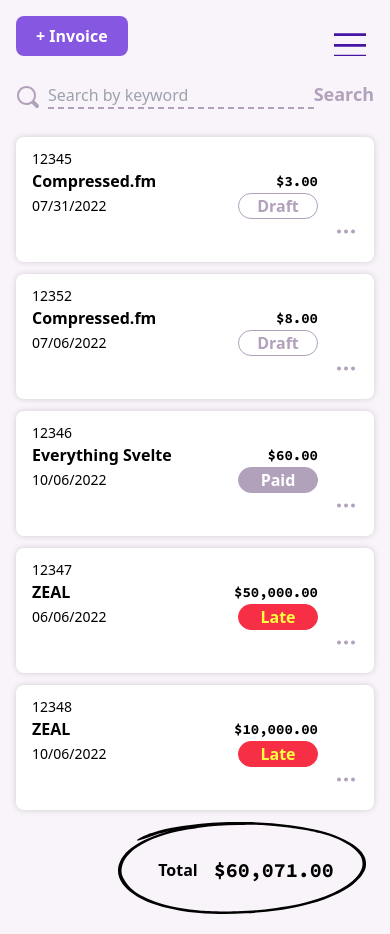
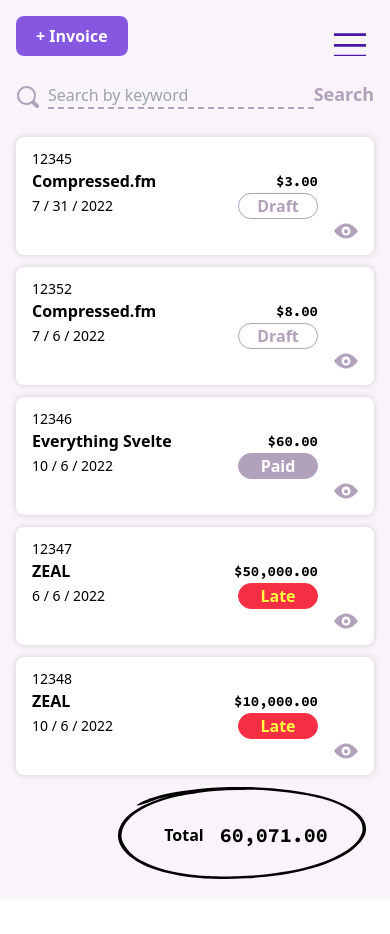
Before and after one commit to crazyH0b0/svelte-invoice, a SvelteKit app: page /invoices in a window 390 px wide. After the commit the page ends 899 px from the top, so only its background shows below. Built offline with nearby package versions, Linux system fonts and the light colour scheme.

Commit message:
fix utils

```diff
--- a/src/lib/utils/dateHelper.ts
+++ b/src/lib/utils/dateHelper.ts
@@ -1,13 +1,34 @@
-import {isBefore} from 'date-fns'
+import { isBefore } from 'date-fns';
 
-export const formatDate = (myDate: string): string => {
-    const [year, month,date] = myDate.split('-')
-    return `${month}/${date}/${year}`
+/**
+ * This takes yyyy-mm-dd and returns m-d-yyyy
+ * @param {string} myDate
+ * @returns {string} m-d-yyyy
+ */
+export const convertDate = (myDate: string): string => {
+  // break apart the date
+  const [year, month, date] = splitDate(myDate);
+  // return it in the correct format
+  return `${parseInt(month)} /  ${parseInt(date)} / ${year}`
 }
 
-export const isLate = (myDate: string): boolean =>{
-  const [year, month,date] = myDate.split('-')
-  const dueDate = new Date(parseInt(year), parseInt(month),parseInt( date))
-  const today = new Date()
-  return isBefore(dueDate, today)
+/**
+ * Determines whether a date is before today (meaning it's late!)
+ * @param {string} myDate
+ * @returns {boolean}
+ */
+export const isLate = (myDate: string): boolean => {
+  const [year, month, date] = splitDate(myDate);
+  const dueDate = new Date(parseInt(year), parseInt(month), parseInt(date));
+  const today = new Date();
+  return isBefore(dueDate, today);
 }
+
+/**
+ * Takes a date yyyy-mm-dd and splits it into an array
+ * @param {string} myDate
+ * @returns {Array} [yyyy, mm, dd]
+ */
+export const splitDate = (myDate: string): Array<string> => {
+  return myDate.split('-')
+}
--- a/src/lib/utils/moneyHelper.ts
+++ b/src/lib/utils/moneyHelper.ts
@@ -1,24 +1,51 @@
-export const sumLineItem = (lineItem: LineItem[] | undefined): number => {
-  if (!lineItem) return 0;
-  return lineItem.reduce((acc, cur ) => acc+cur.amount , 0)
+/**
+ * Takes all the line items and adds them up
+ * @param {Array|undefined} lineItems
+ * @returns {number}
+ */
+export const sumLineItems = (lineItems: LineItem[] | undefined): number => {
+  if (!lineItems) return 0
+  return lineItems.reduce((prevValue, curValue) => prevValue + curValue.amount, 0)
 }
 
+/**
+ * Takes and returns a dollar amount (USD), formatted with commas and 2 decimals places
+ * @param {number} cents
+ * @returns {string}
+ */
 export const centsToDollars = (cents: number): string => {
-  const dollars = cents / 100
-  const addDecimals  = twoDecimal(dollars)
-  return addThousandsSeparator(addDecimals)
+  const dollars = cents / 100;
+  const addDecimals = twoDecimals(dollars);
+  return addThousandsSeparator(addDecimals);
 }
 
-export const twoDecimal = (num: number): string => {
-  return num.toFixed(2)
+/**
+ * Takes a number and returns the number with 2 decimal places
+ * @param {number} myNum
+ * @returns {string}
+ */
+export const twoDecimals = (myNum: number): string => {
+  return myNum.toFixed(2)
 }
 
-export const addThousandsSeparator = (num: string): string => {
-  return num.replace(/\B(?=(\d{3})+(?!\d))/g, ",")
+/**
+ * Adds a thousands separator
+ * @param {string} myNum
+ * @returns {string}
+ */
+export const addThousandsSeparator = (myNum: string): string => {
+  return myNum.replace(/\B(?=(\d{3})+(?!\d))/g, ",")
 }
 
-export const sumInvoice = (invoices: Invoice[] | undefined): number => {
-  if(!invoices) return 0;
-  return invoices.reduce((acc, cur) => acc + sumLineItem(cur.lineItems), 0)
-
+/**
+ * Takes all the invoices and finds the total
+ * @param {Invoice} invoices
+ * @returns {number}
+ */
+export const sumInvoices = (invoices: Invoice[] | undefined): number => {
+  if (!invoices) return 0
+  return invoices.reduce((prevValue, curValue) => {
+    const invoiceSum = sumLineItems(curValue.lineItems);
+    return prevValue + invoiceSum;
+  }, 0)
 }
--- a/src/routes/(dashboard)/invoices/+page.svelte
+++ b/src/routes/(dashboard)/invoices/+page.svelte
@@ -4,7 +4,7 @@
   import { invoices, loadInvoices } from '$lib/stores/InvoiceStore';
   import { onMount } from 'svelte';
   import InvoiceRow from './InvoiceRow.svelte';
-  import { centsToDollars, sumInvoice } from '$lib/utils/moneyHelper';
+  import { centsToDollars, sumInvoices } from '$lib/utils/moneyHelper';
 
   onMount(() => {
     loadInvoices();
@@ -45,7 +45,8 @@
 {#each $invoices as invoice}
   <InvoiceRow {invoice} />
 {/each}
-<CircledAmount label="Total" amount={`$${centsToDollars(sumInvoice($invoices))}`} />
+
+<CircledAmount label="Total" amount={`${centsToDollars(sumInvoices($invoices))}`} />
 
 <style lang="postcss">
   .table-header h3 {
--- a/src/routes/(dashboard)/invoices/InvoiceRow.svelte
+++ b/src/routes/(dashboard)/invoices/InvoiceRow.svelte
@@ -1,45 +1,75 @@
 <script lang="ts">
+  import AdditionalOptions from '$lib/components/AdditionalOptions.svelte';
   import ThreeDots from '$lib/components/Icon/ThreeDots.svelte';
   import View from '$lib/components/Icon/View.svelte';
   import Tag from '$lib/components/Tag.svelte';
-  import { formatDate, isLate } from '$lib/utils/dateHelper';
-  import { centsToDollars, sumLineItem } from '$lib/utils/moneyHelper';
+  import { convertDate, isLate } from '$lib/utils/dateHelper';
+  import { sumLineItems, centsToDollars } from '$lib/utils/moneyHelper';
+  import Send from '$lib/components/Icon/Send.svelte';
+  import Trash from '$lib/components/Icon/Trash.svelte';
+  import Edit from '$lib/components/Icon/Edit.svelte';
 
   export let invoice: Invoice;
+  let isAdditionalMenuShowing = false;
+  let isOptionsDisabled = false;
+
+  const handleDelete = () => {
+    console.log('deleting');
+  };
+  const handleEdit = () => {
+    console.log('editing');
+  };
+  const handleSendInvoice = () => {
+    console.log('sending');
+  };
 
   const getInvoiceLabel = () => {
-    if (invoice.invoiceStatus === 'draft') return 'draft';
-    else if (invoice.invoiceStatus === 'sent' && !isLate(invoice.dueDate)) {
+    if (invoice.invoiceStatus === 'draft') {
+      return 'draft';
+    } else if (invoice.invoiceStatus === 'sent' && !isLate(invoice.dueDate)) {
+      isOptionsDisabled = true;
       return 'sent';
     } else if (invoice.invoiceStatus === 'sent' && isLate(invoice.dueDate)) {
+      isOptionsDisabled = true;
       return 'late';
     } else if (invoice.invoiceStatus === 'paid') {
+      isOptionsDisabled = true;
       return 'paid';
     }
   };
 </script>
 
 <div
-  class="invoice-table invoice-row items-center bg-white py-3 lg:py-6 rounded-lg shadow-tableRow"
+  class="invoice-table invoice-row items-center rounded-lg bg-white py-3 shadow-tableRow lg:py-6"
 >
-  <div class="status">
-    <Tag className="ml-auto lg:ml-0" label={getInvoiceLabel()} />
-  </div>
-  <div class="text-sm lg:text-lg dueDate">{formatDate(invoice.dueDate)}</div>
-  <div class="text-sm lg:text-lg invoiceNumber">{invoice.invoiceNumber}</div>
-  <div class="text-base lg:text-xl font-bold clientName whitespace-nowrap truncate">
+  <div class="status"><Tag className="ml-auto lg:ml-0" label={getInvoiceLabel()} /></div>
+  <div class="dueDate text-sm lg:text-lg">{convertDate(invoice.dueDate)}</div>
+  <div class="invoiceNumber text-sm lg:text-lg">{invoice.invoiceNumber}</div>
+  <div class="clientName truncate whitespace-nowrap text-base font-bold lg:text-xl">
     {invoice.client.name}
   </div>
-  <div class="text-sm lg:text-lg font-mono font-bold amount text-right">
-    ${centsToDollars(sumLineItem(invoice.lineItems))}
+  <div class="amount text-right font-mono text-sm font-bold lg:text-lg">
+    ${centsToDollars(sumLineItems(invoice.lineItems))}
   </div>
-  <div class="text-sm lg:text-lg center viewButton">
-    <a href="#" class=" text-pastelPurple hover:text-daisyBush hidden lg:block"><View /></a>
+  <div class="center viewButton hidden text-sm lg:flex lg:text-lg">
+    <a href="#" class="text-pastelPurple hover:text-daisyBush"><View /></a>
   </div>
-  <div class=" text-lg lg:center moreButton">
-    <button class="  text-pastelPurple hover:text-daisyBush">
-      <ThreeDots />
-    </button>
+  <div class="center moreButton relative hidden text-sm lg:flex lg:text-lg">
+    <button
+      class=" text-pastelPurple hover:text-daisyBush"
+      on:click={() => {
+        isAdditionalMenuShowing = !isAdditionalMenuShowing;
+      }}><ThreeDots /></button
+    >
+    {#if isAdditionalMenuShowing}
+      <AdditionalOptions
+        options={[
+          { label: 'Edit', icon: Edit, onClick: handleEdit, disabled: isOptionsDisabled },
+          { label: 'Delete', icon: Trash, onClick: handleDelete, disabled: false },
+          { label: 'Send', icon: Send, onClick: handleSendInvoice, disabled: isOptionsDisabled }
+        ]}
+      />
+    {/if}
   </div>
 </div>
 
@@ -50,29 +80,37 @@
       'clientName amount'
       'dueDate status';
   }
+
   @media (min-width: 1024px) {
     .invoice-row {
       grid-template-areas: 'status dueDate invoiceNumber clientName amount viewButton moreButton';
     }
   }
+
   .invoice-row .status {
     grid-area: status;
   }
+
   .invoice-row .dueDate {
     grid-area: dueDate;
   }
+
   .invoice-row .invoiceNumber {
     grid-area: invoiceNumber;
   }
+
   .invoice-row .clientName {
     grid-area: clientName;
   }
+
   .invoice-row .amount {
     grid-area: amount;
   }
+
   .invoice-row .viewButton {
     grid-area: viewButton;
   }
+
   .invoice-row .moreButton {
     grid-area: moreButton;
   }
```
